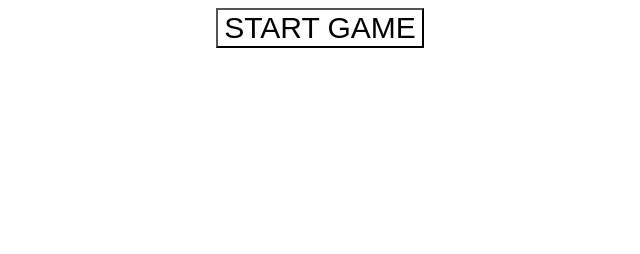
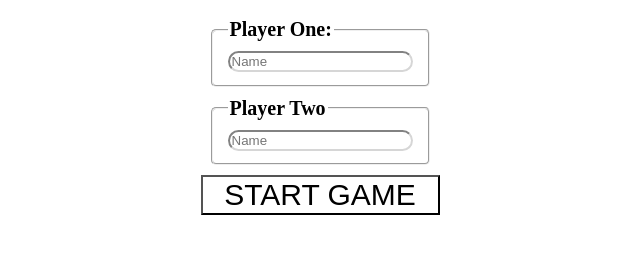
Before and after one commit to dreezyduh/Tic-Tac-Toe, a plain HTML site: page index.html in a window 1280 px wide. Shown: the whole page, without its empty margins (320-960 px from the left). Drawn offline with Linux system fonts and the light colour scheme.

Commit message:
Add names for players

```diff
--- a/script.js
+++ b/script.js
@@ -237,9 +237,9 @@ function GameController(playerOneName = `Player One`, playerTwoName = `Player Tw
 
 
 
-function screenController() {
+function screenController(event, player1, player2) {
+    const game = GameController(player1, player2);
     restartGame()
-    const game = GameController();
     const boardDiv = document.querySelector(`.gameboard`);
     const playerTurnDiv = document.querySelector(`.playerTurn`);
     const updateScreen = () => {
@@ -298,10 +298,48 @@ function restartGame() {
 
 function displayButtons() {
     const Board = document.querySelector(`.gameboard`);
+    const form = document.createElement(`form`);
+    const fieldset1 = document.createElement(`fieldset`);
+    const legend1 = document.createElement(`legend`);
+    const fieldset2 = document.createElement(`fieldset`);
+    const legend2 = document.createElement(`legend`);
+    const list1 = document.createElement(`ul`).appendChild(document.createElement(`li`));
+    const list2 = document.createElement(`ul`).appendChild(document.createElement(`li`));
+    const input1 = document.createElement(`input`);
+    const input2 = document.createElement(`input`);
     const startBtn = document.createElement(`button`);
+
+    input1.setAttribute(`type`, `text`);
+    input1.setAttribute(`class`, `player1`);
+    input1.setAttribute(`placeholder`, `Name`);
+    input2.setAttribute(`type`, `text`);
+    input2.setAttribute(`class`, `player2`);
+    input2.setAttribute(`placeholder`, `Name`);
+
+    legend1.textContent = `Player One:`;
+    legend2.textContent = `Player Two`;
     startBtn.textContent = `START GAME`;
-    startBtn.addEventListener(`click`, screenController);
+
+    startBtn.addEventListener(`click`, sendNames);
+
+    Board.appendChild(form);
+    form.appendChild(fieldset1);
+    fieldset1.appendChild(legend1);
+    fieldset1.appendChild(list1);
+    list1.appendChild(input1);
+    form.appendChild(fieldset2);
+    fieldset2.appendChild(legend2);
+    fieldset2.appendChild(list2);
+    list2.appendChild(input2);
     Board.appendChild(startBtn);
 }
 
+function sendNames() {
+    const player1 = document.querySelector(`.player1`).value;
+    const player2 = document.querySelector(`.player2`).value;
+    if (player1 && player2 && player1 !== player2) {
+        screenController(event, player1, player2)
+    }
+}
+
 displayButtons();
--- a/style.css
+++ b/style.css
@@ -29,3 +29,27 @@ button {
     margin: 10px;
     align-self: center;
 }
+
+li {
+    list-style: none;
+}
+
+input {
+    border-radius: 20px;
+    border-color: rgb(214, 214, 214);
+}
+
+fieldset:first-child:hover{
+    color: rgb(0, 110, 255);
+}
+
+fieldset:last-child:hover{
+    color: rgb(255, 103, 97);
+}
+
+fieldset {
+    font-size: 20px;
+    border-radius: 5px;
+    margin: 10px;
+    font-weight: 600;
+}
```
